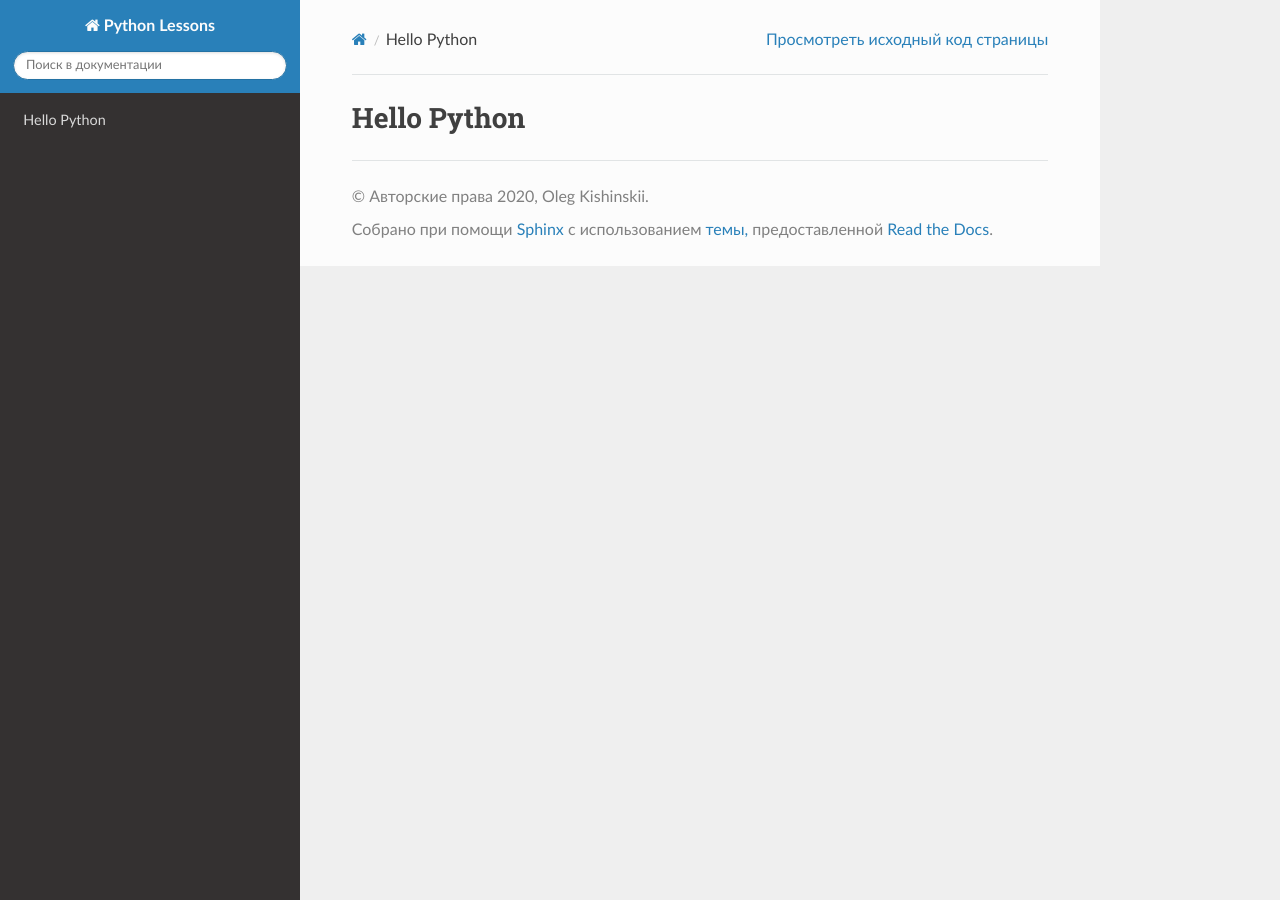
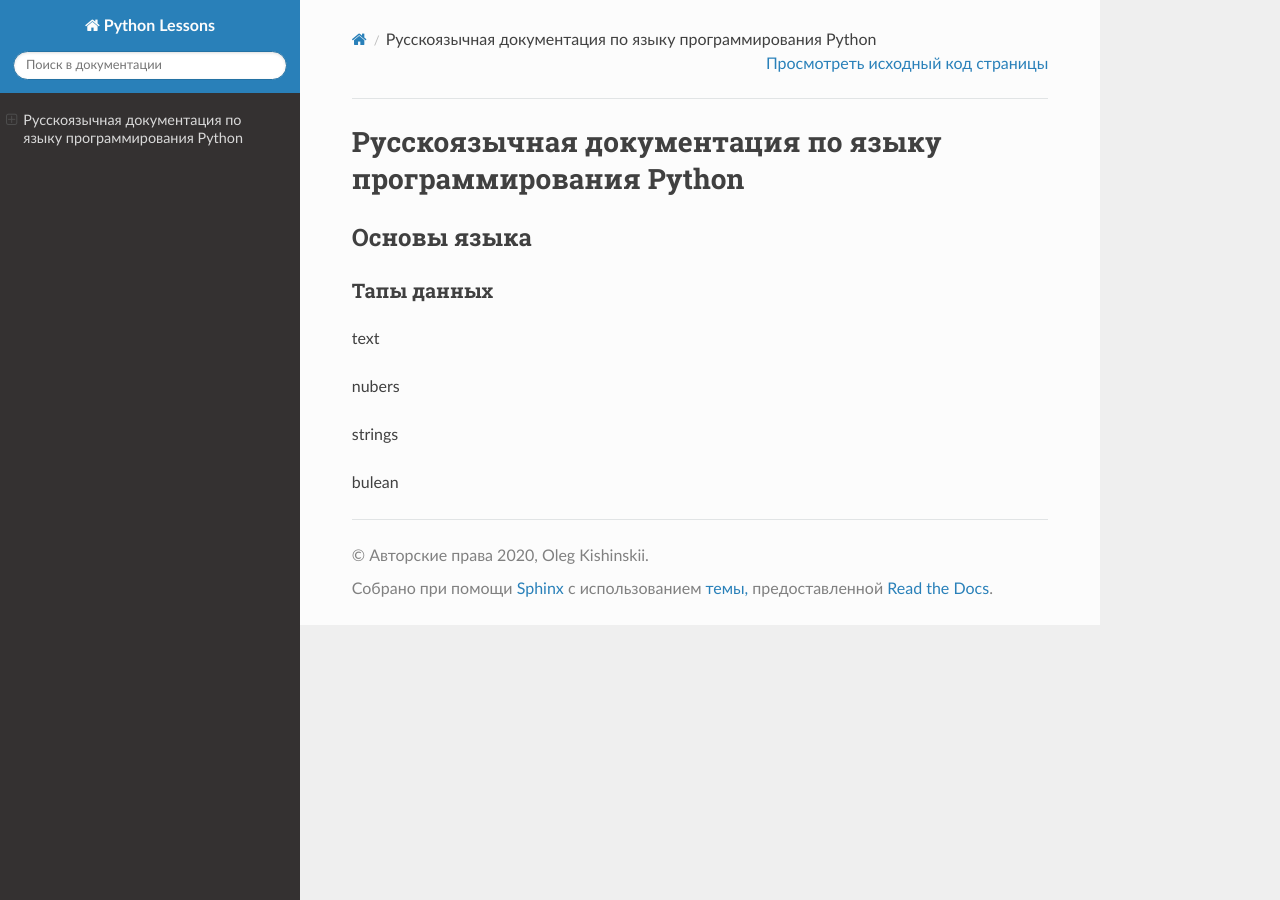
Before and after one commit to NMSprog/5_ITL, a Sphinx documentation site: the page built from source/index.md, in a window 1280 px wide. Built offline with Sphinx 7.4.7 and the Read the Docs theme 2.0.0, drawn with Linux system fonts in a browser that asks for light colours.

Commit message:
add new post

```diff
--- a/source/index.md
+++ b/source/index.md
@@ -1 +1,14 @@
-# Hello Python
+# Русскоязычная документация по языку программирования Python
+
+## Основы языка
+
+### Тапы данных
+
+ text
+
+ nubers
+
+ strings
+
+
+ bulean
```
